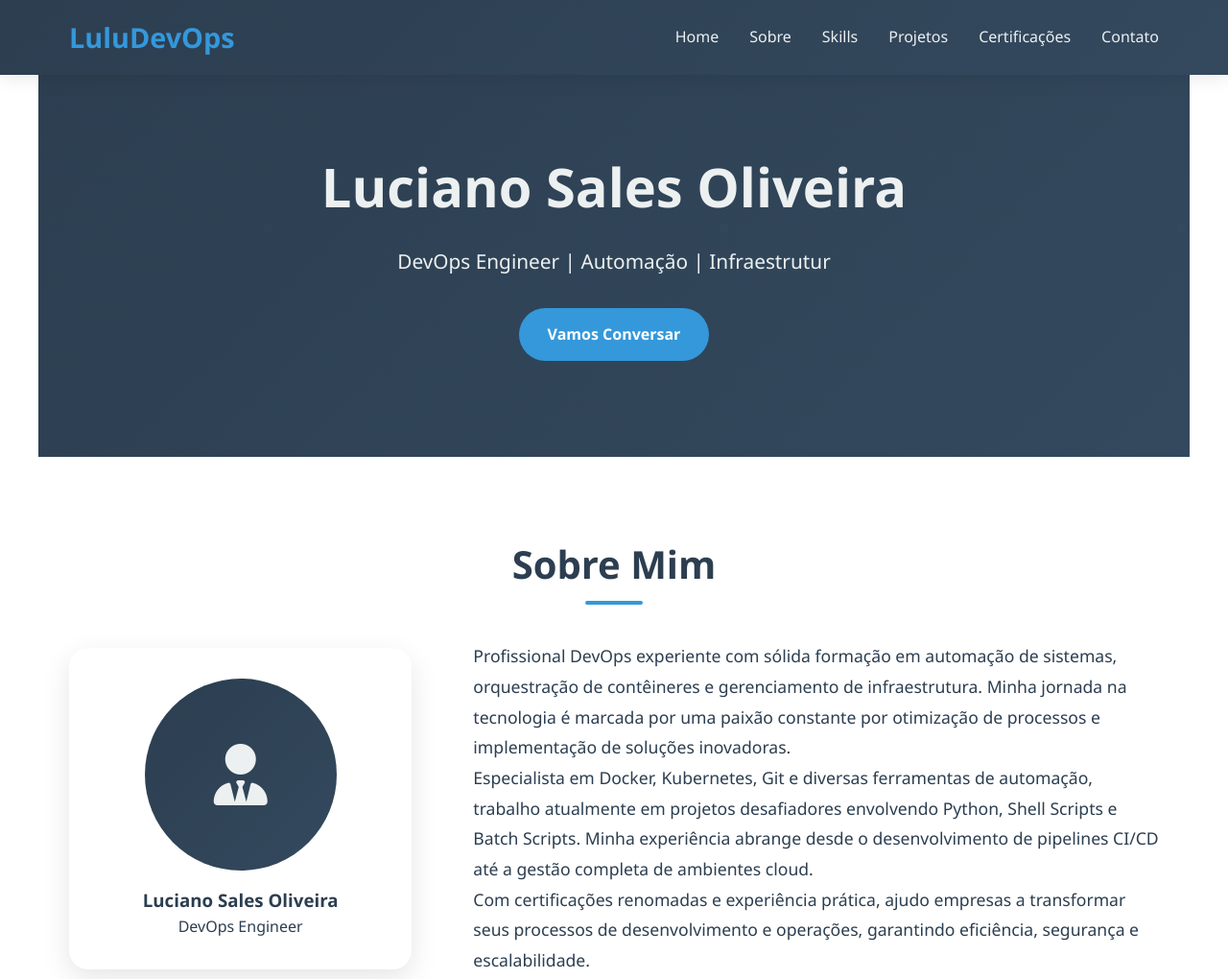
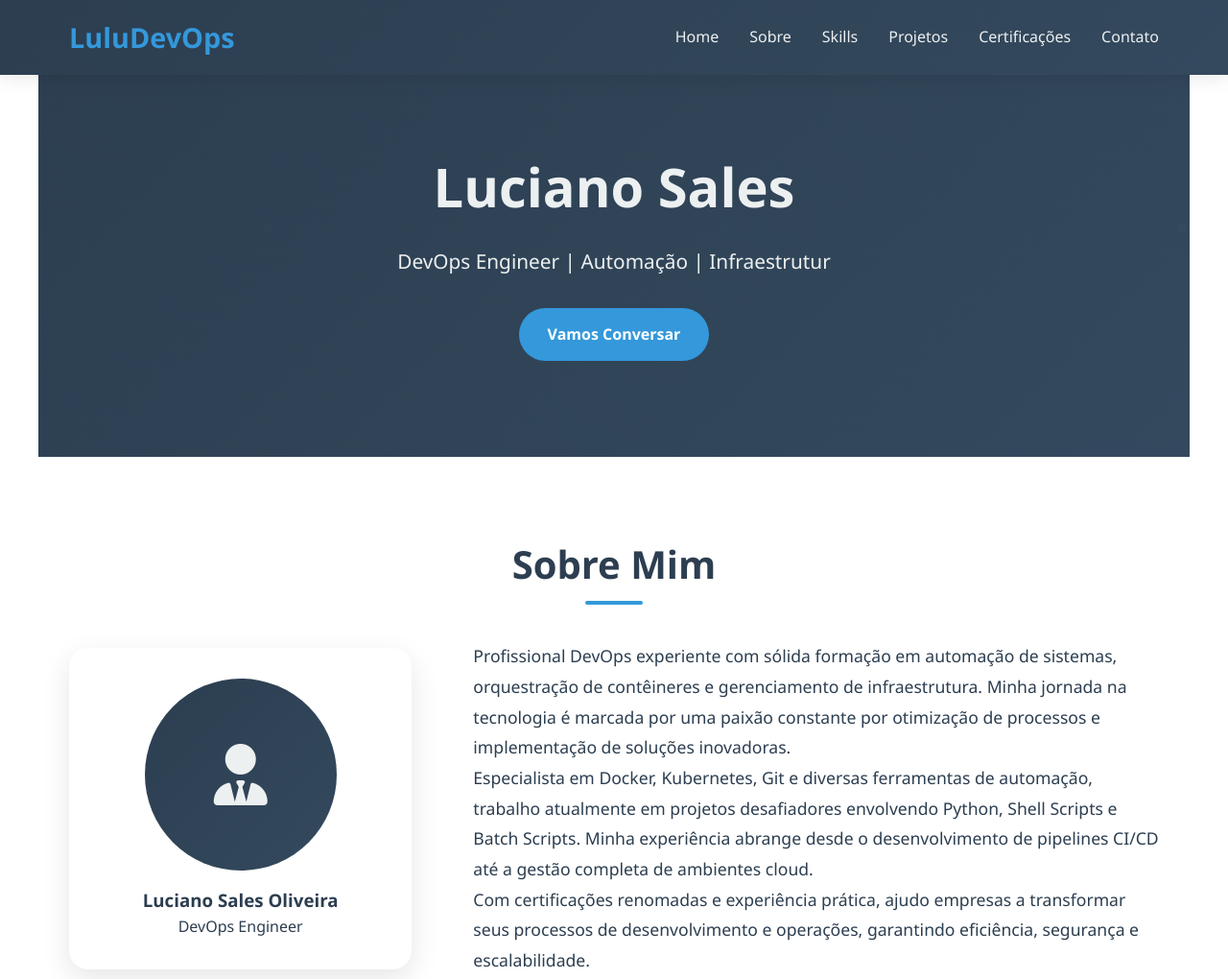
Before and after one commit to neob13/luludevops, a plain HTML site: page index.html in a window 1280 px wide. Shown: the top 1020 px of the page at 96% size. Drawn offline with Linux system fonts and the light colour scheme.

Commit message:
Update index.html

```diff
--- a/index.html
+++ b/index.html
@@ -427,7 +427,7 @@
 
     <section id="home" class="hero">
         <div class="hero-content">
-            <h1>Luciano Sales Oliveira</h1>
+            <h1>Luciano Sales</h1>
             <p>DevOps Engineer | Automação | Infraestrutura | Cloud Solutions</p>
             <a href="#contact" class="cta-button">Vamos Conversar</a>
         </div>
```
